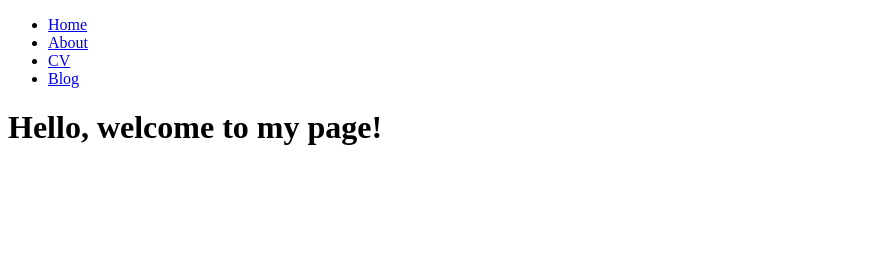
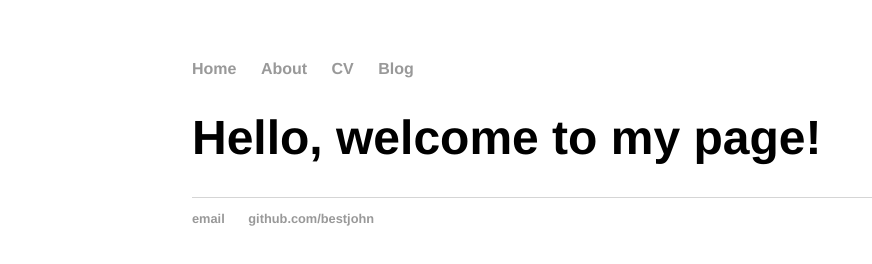
Before and after one commit to bestjohn/bestjohn.github.io, a plain HTML site: page index.html in a window 1280 px wide. Shown: the whole page, without its empty margins (0-872 px from the left). Drawn offline with Linux system fonts and the light colour scheme.

Commit message:
Update index.html

```diff
--- a/index.html
+++ b/index.html
@@ -2,6 +2,7 @@
 <html>
 <head>
     <title>Ben's Page</title>
+    <link rel="stylesheet" type="text/css" href="/css/main.css">
 </head>
 
 <body>
@@ -13,8 +14,22 @@
             <li><a href="/blog">Blog</a></li>
     	</ul>
     </nav>
+    <div class="container">
+    	<div class="blurb">
+            <h1>Hello, welcome to my page!</h1>
 
-    <h1>Hello, welcome to my page!</h1>
+	</div><!-- /.blurb -->
+   </div><!-- /.container -->
+
+
+
+
+    <footer>
+    	<ul>
+            <li><a href="mailto:benstjohn@gmail.com">email</a></li>
+            <li><a href="https://github.com/bestjohn">github.com/bestjohn</a></li>
+	</ul>
+    </footer>
 
 
 </body>
```
Lines whose indentation alone changed are shown as unchanged.
